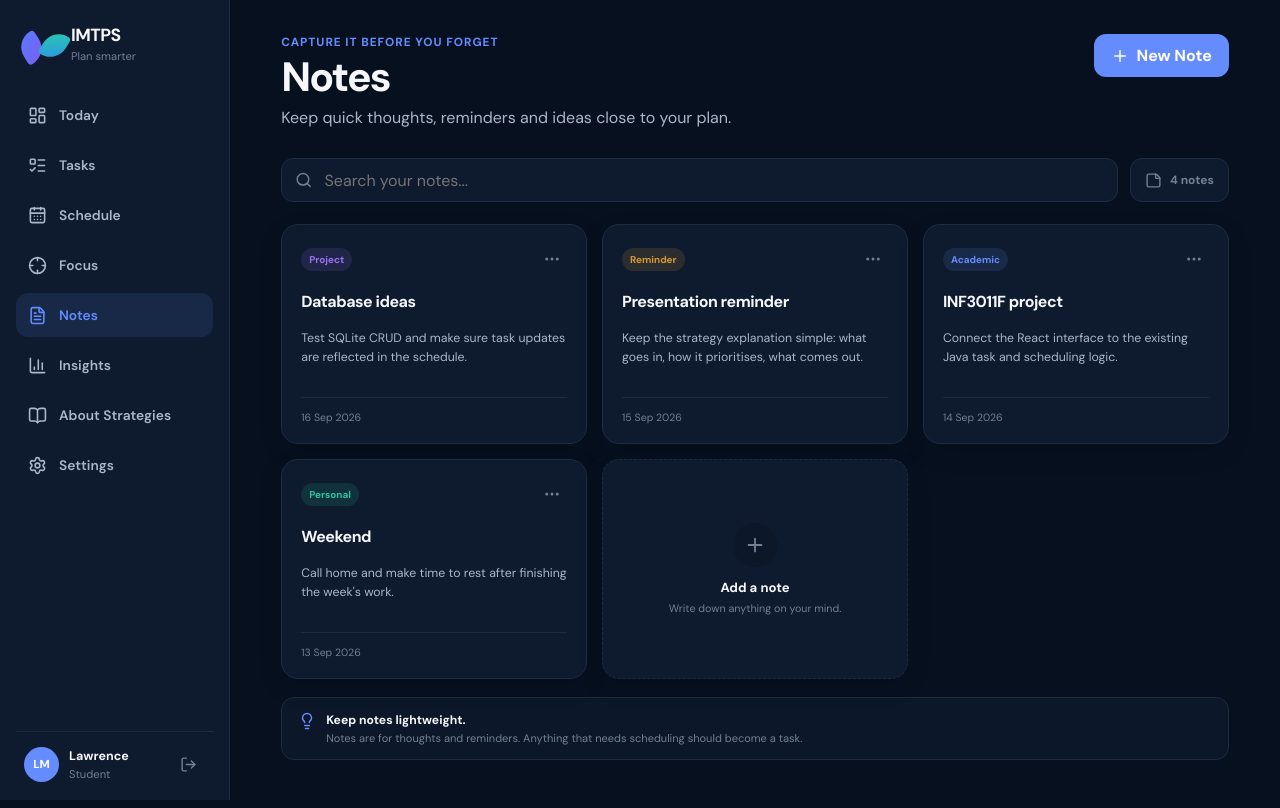
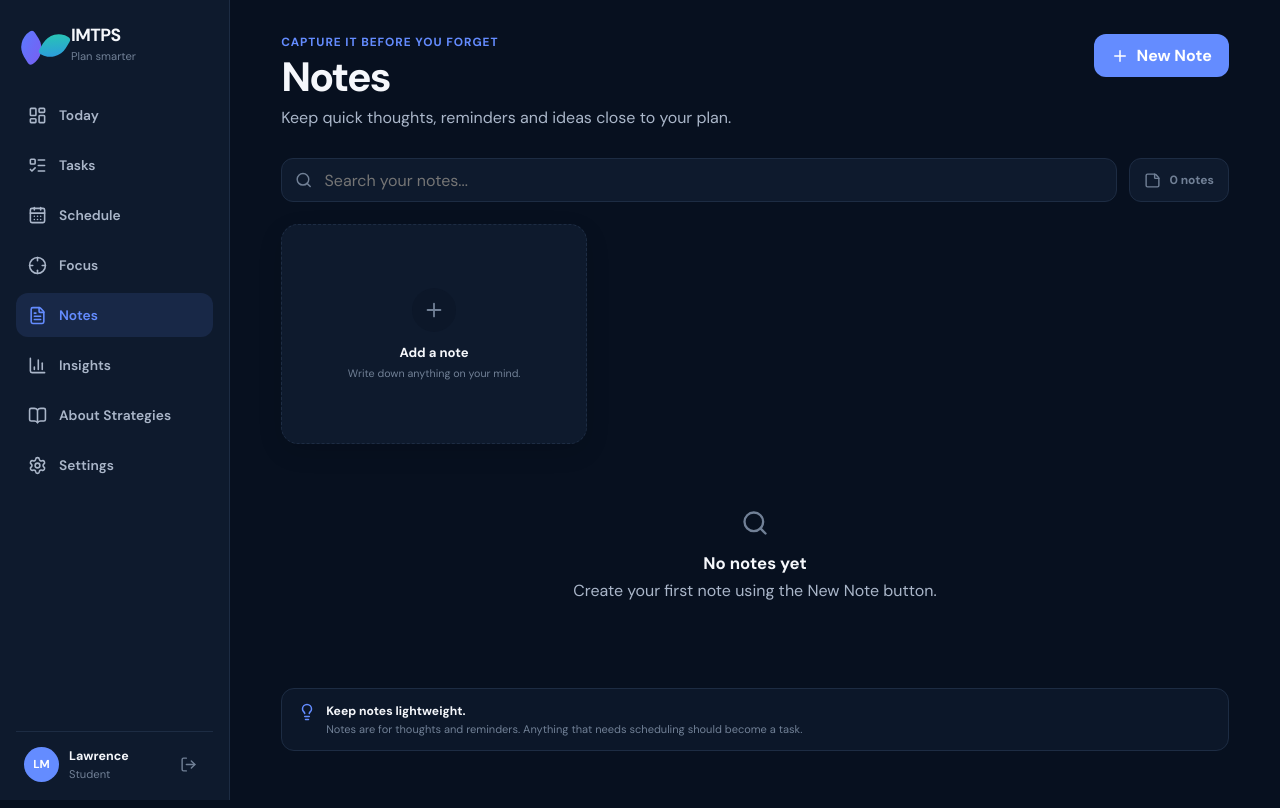
Before and after one commit to Lawrance247/IMTPS, a React (Vite) app in the folder ui/: page /notes in a window 1280 px wide. Built offline with nearby package versions, Linux system fonts and the light colour scheme.

Commit message:
Add persistent editable notes

```diff
--- a/ui/src/pages/NotesPage.tsx
+++ b/ui/src/pages/NotesPage.tsx
@@ -1,12 +1,13 @@
 import {
   Lightbulb,
-  MoreHorizontal,
+  Pencil,
+  Trash2,
   Plus,
   Search,
   StickyNote,
   X,
 } from "lucide-react";
-import { FormEvent, useMemo, useState } from "react";
+import { FormEvent, useEffect, useMemo, useState } from "react";
 import "./NotesPage.css";
 
 type Note = {
@@ -17,41 +18,53 @@ type Note = {
   date: string;
 };
 
-const initialNotes: Note[] = [
-  {
-    id: 1,
-    title: "Database ideas",
-    body: "Test SQLite CRUD and make sure task updates are reflected in the schedule.",
-    tag: "Project",
-    date: "16 Sep 2026",
-  },
-  {
-    id: 2,
-    title: "Presentation reminder",
-    body: "Keep the strategy explanation simple: what goes in, how it prioritises, what comes out.",
-    tag: "Reminder",
-    date: "15 Sep 2026",
-  },
-  {
-    id: 3,
-    title: "INF3011F project",
-    body: "Connect the React interface to the existing Java task and scheduling logic.",
-    tag: "Academic",
-    date: "14 Sep 2026",
-  },
-  {
-    id: 4,
-    title: "Weekend",
-    body: "Call home and make time to rest after finishing the week's work.",
-    tag: "Personal",
-    date: "13 Sep 2026",
-  },
-];
+const STORAGE_KEY = "imtps.notes";
+
+function loadNotes(): Note[] {
+  try {
+    const saved = localStorage.getItem(STORAGE_KEY);
+    return saved ? JSON.parse(saved) : [];
+  } catch {
+    return [];
+  }
+}
+
+function todayLabel() {
+  return new Date().toLocaleDateString("en-ZA", {
+    day: "numeric",
+    month: "short",
+    year: "numeric",
+  });
+}
 
 export default function NotesPage() {
-  const [notes, setNotes] = useState(initialNotes);
+  const [notes, setNotes] = useState<Note[]>(loadNotes);
   const [query, setQuery] = useState("");
   const [showForm, setShowForm] = useState(false);
+  const [editingNote, setEditingNote] = useState<Note | null>(null);
+
+  useEffect(() => {
+    localStorage.setItem(STORAGE_KEY, JSON.stringify(notes));
+  }, [notes]);
+
+  function deleteNote(id: number) {
+    setNotes((current) => current.filter((note) => note.id !== id));
+  }
+
+  function openNewNote() {
+    setEditingNote(null);
+    setShowForm(true);
+  }
+
+  function openEditNote(note: Note) {
+    setEditingNote(note);
+    setShowForm(true);
+  }
+
+  function closeForm() {
+    setEditingNote(null);
+    setShowForm(false);
+  }
 
   const filteredNotes = useMemo(
     () =>
@@ -63,7 +76,7 @@ export default function NotesPage() {
     [notes, query],
   );
 
-  function addNote(event: FormEvent<HTMLFormElement>) {
+  function saveNote(event: FormEvent<HTMLFormElement>) {
     event.preventDefault();
     const form = new FormData(event.currentTarget);
     const title = String(form.get("title") ?? "").trim();
@@ -72,18 +85,28 @@ export default function NotesPage() {
 
     if (!title || !body) return;
 
+    if (editingNote) {
+      setNotes((current) =>
+        current.map((note) =>
+          note.id === editingNote.id
+            ? { ...note, title, body, tag }
+            : note,
+        ),
+      );
+    } else {
       setNotes((current) => [
         {
           id: Date.now(),
           title,
           body,
           tag,
-        date: "17 Sep 2026",
+          date: todayLabel(),
         },
         ...current,
       ]);
+    }
 
-    setShowForm(false);
+    closeForm();
   }
 
   return (
@@ -95,7 +118,7 @@ export default function NotesPage() {
           <p>Keep quick thoughts, reminders and ideas close to your plan.</p>
         </div>
 
-        <button className="new-note-button" onClick={() => setShowForm(true)}>
+        <button className="new-note-button" onClick={openNewNote}>
           <Plus size={18} />
           New Note
         </button>
@@ -124,9 +147,24 @@ export default function NotesPage() {
               <span className={`note-tag ${note.tag.toLowerCase()}`}>
                 {note.tag}
               </span>
-              <button aria-label={`Options for ${note.title}`}>
-                <MoreHorizontal size={18} />
+              <div className="note-card-actions">
+                <button
+                  type="button"
+                  aria-label={`Edit ${note.title}`}
+                  title="Edit note"
+                  onClick={() => openEditNote(note)}
+                >
+                  <Pencil size={17} />
                 </button>
+                <button
+                  type="button"
+                  aria-label={`Delete ${note.title}`}
+                  title="Delete note"
+                  onClick={() => deleteNote(note.id)}
+                >
+                  <Trash2 size={17} />
+                </button>
+              </div>
             </div>
 
             <h2>{note.title}</h2>
@@ -138,7 +176,7 @@ export default function NotesPage() {
           </article>
         ))}
 
-        <button className="note-add-card" onClick={() => setShowForm(true)}>
+        <button className="note-add-card" onClick={openNewNote}>
           <span><Plus size={22} /></span>
           <strong>Add a note</strong>
           <small>Write down anything on your mind.</small>
@@ -148,8 +186,12 @@ export default function NotesPage() {
       {filteredNotes.length === 0 && (
         <div className="notes-empty">
           <Search size={28} />
-          <h3>No matching notes</h3>
-          <p>Try a different search.</p>
+          <h3>{notes.length === 0 ? "No notes yet" : "No matching notes"}</h3>
+          <p>
+            {notes.length === 0
+              ? "Create your first note using the New Note button."
+              : "Try a different search."}
+          </p>
         </div>
       )}
 
@@ -165,22 +207,22 @@ export default function NotesPage() {
       </aside>
 
       {showForm && (
-        <div className="note-modal-backdrop" onMouseDown={() => setShowForm(false)}>
+        <div className="note-modal-backdrop" onMouseDown={closeForm}>
           <div className="note-modal" onMouseDown={(event) => event.stopPropagation()}>
             <div className="note-modal-heading">
               <div>
                 <span>Quick capture</span>
-                <h2>New note</h2>
+                <h2>{editingNote ? "Edit note" : "New note"}</h2>
               </div>
-              <button onClick={() => setShowForm(false)} aria-label="Close">
+              <button onClick={closeForm} aria-label="Close">
                 <X size={19} />
               </button>
             </div>
 
-            <form onSubmit={addNote} className="note-form">
+            <form onSubmit={saveNote} className="note-form">
               <label>
                 <span>Title</span>
-                <input name="title" placeholder="What's this about?" autoFocus required />
+                <input name="title" defaultValue={editingNote?.title ?? ""} placeholder="What\'s this about?" autoFocus required />
               </label>
 
               <label>
@@ -188,6 +230,7 @@ export default function NotesPage() {
                 <textarea
                   name="body"
                   rows={6}
+                  defaultValue={editingNote?.body ?? ""}
                   placeholder="Write anything on your mind..."
                   required
                 />
@@ -195,7 +238,7 @@ export default function NotesPage() {
 
               <label>
                 <span>Tag</span>
-                <select name="tag" defaultValue="General">
+                <select name="tag" defaultValue={editingNote?.tag ?? "General"}>
                   <option>General</option>
                   <option>Academic</option>
                   <option>Project</option>
@@ -205,10 +248,10 @@ export default function NotesPage() {
               </label>
 
               <div className="note-form-actions">
-                <button type="button" onClick={() => setShowForm(false)}>
+                <button type="button" onClick={closeForm}>
                   Cancel
                 </button>
-                <button type="submit">Save Note</button>
+                <button type="submit">{editingNote ? "Save Changes" : "Save Note"}</button>
               </div>
             </form>
           </div>
```
Lines whose indentation alone changed are shown as unchanged.
